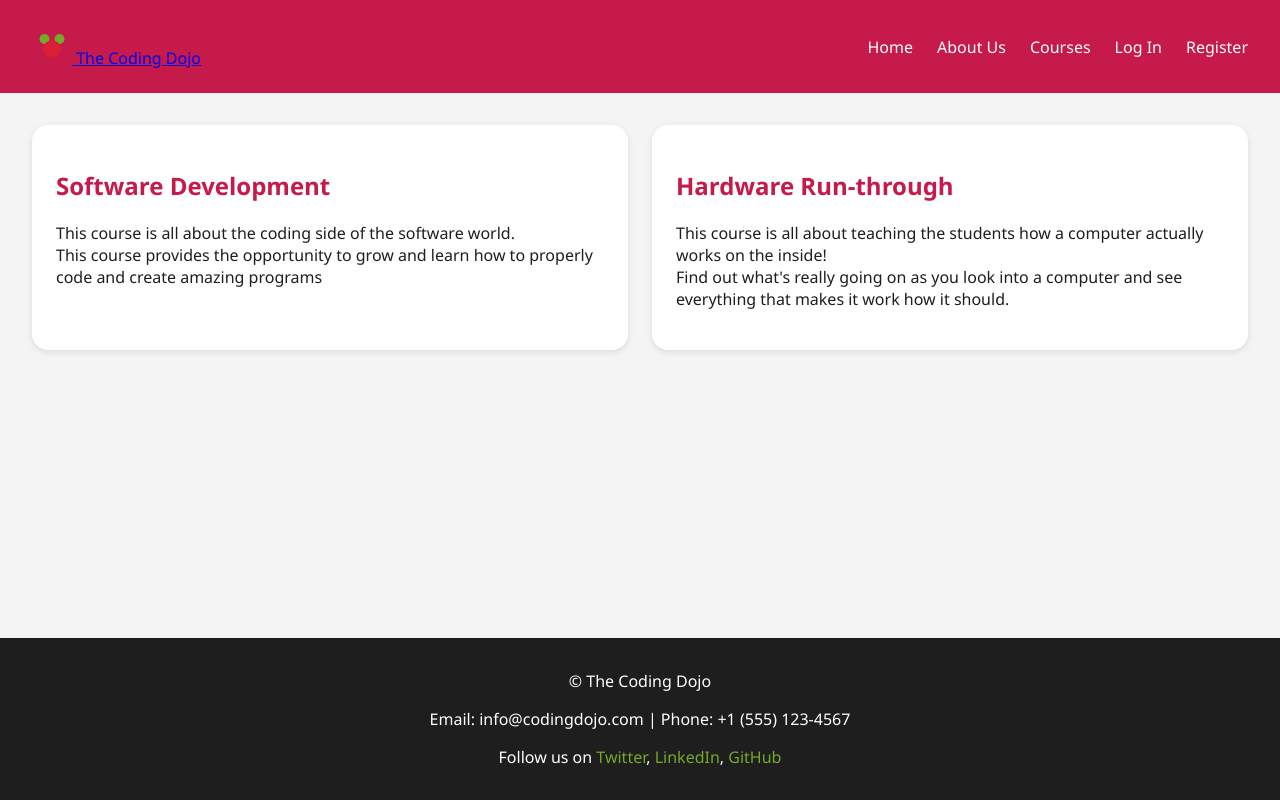
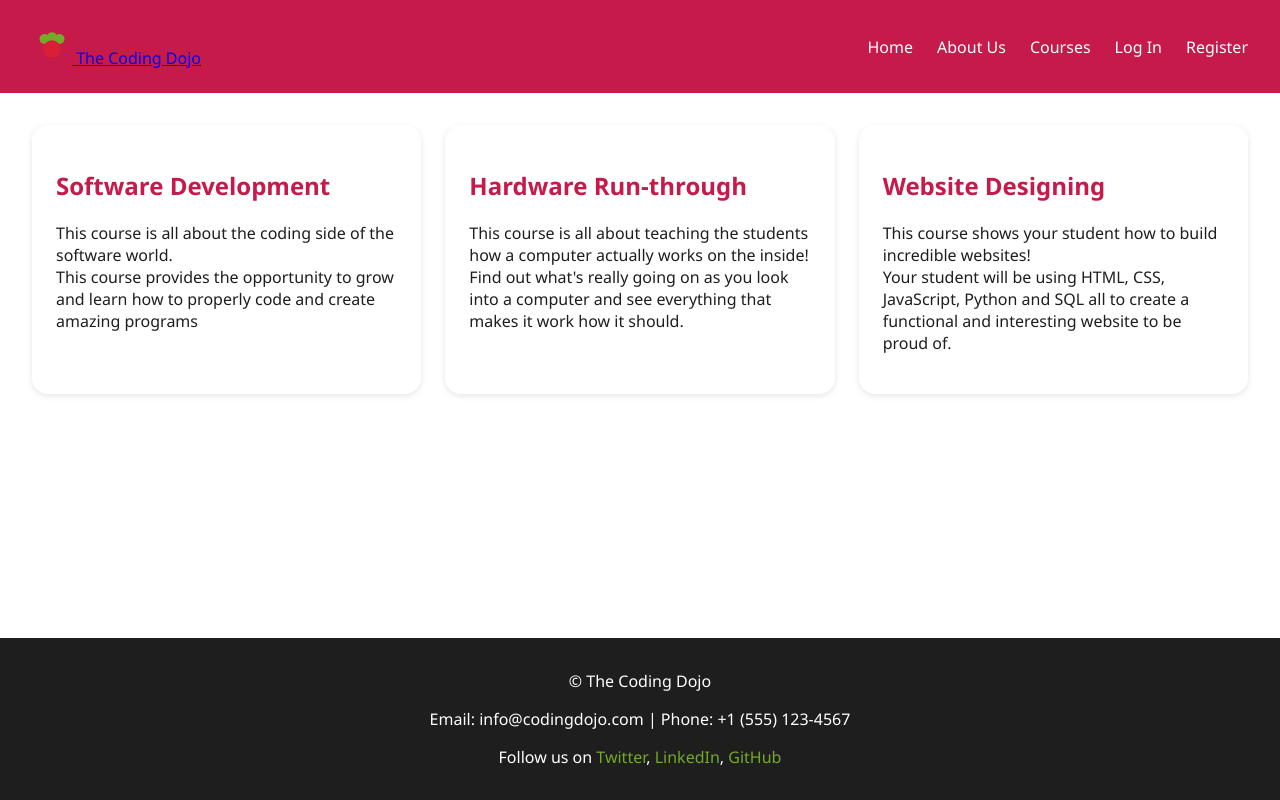
Before and after one commit to 24CowdryA008/dojo-project-design, a Flask app: page /courses in a window 1280 px wide. Run offline with Flask 3, Linux system fonts and the light colour scheme.

Commit message:
Update styles and add new course to website
Changed background color and gray variable in styles.css for improved appearance. Updated basis.html logo with an additional green circle. Added 'Website Designing' course to courses.html. Cleaned up HTML structure in login.html and register.html. Updated users.db with latest data.

```diff
--- a/static/styles.css
+++ b/static/styles.css
@@ -3,7 +3,7 @@
     --green: #75A928;
     --black: #1E1E1E;
     --white: #FFFFFF;
-    --gray: #F4F4F4;
+    --gray: #838383;
 }
 
 /* Make body a flex container for sticky footer */
@@ -16,7 +16,7 @@ body {
     display: flex;
     flex-direction: column;
     font-family: 'Segoe UI', sans-serif;
-    background-color: var(--gray);
+    background-color: var(--white);
     color: var(--black);
 }
 
--- a/templates/basis.html
+++ b/templates/basis.html
@@ -13,6 +13,7 @@
                 <svg xmlns="http://www.w3.org/2000/svg" viewBox="0 0 64 64" width="40" height="40" class="logo">
                     <circle cx="32" cy="32" r="28" fill="#C51A4A"/>
                     <circle cx="20" cy="24" r="8" fill="#75A928"/>
+                    <circle cx="32" cy="21" r="8" fill="#75A928"/>
                     <circle cx="44" cy="24" r="8" fill="#75A928"/>
                     <circle cx="32" cy="40" r="14" fill="#D91E36"/>
                 </svg>
--- a/templates/courses.html
+++ b/templates/courses.html
@@ -12,6 +12,10 @@
         <h2>Hardware Run-through</h2>
         <p>This course is all about teaching the students how a computer actually works on the inside!<br>Find out what's really going on as you look into a computer and see everything that makes it work how it should.</p>
     </div>
+    <div class="feature">
+        <h2>Website Designing</h2>
+        <p>This course shows your student how to build incredible websites!<br>Your student will be using HTML, CSS, JavaScript, Python and SQL all to create a functional and interesting website to be proud of.</p>
+    </div>
 </section>
 
 {% endblock %}
--- a/templates/login.html
+++ b/templates/login.html
@@ -192,7 +192,6 @@ document.addEventListener("DOMContentLoaded", () => {
                     <br> <br>
                 </div>
             </form>
-
         </p>
     </div>
         <div class="paragraph">
```
Also changed, not shown: templates/register.html (+1 -7 lines), users.db.
